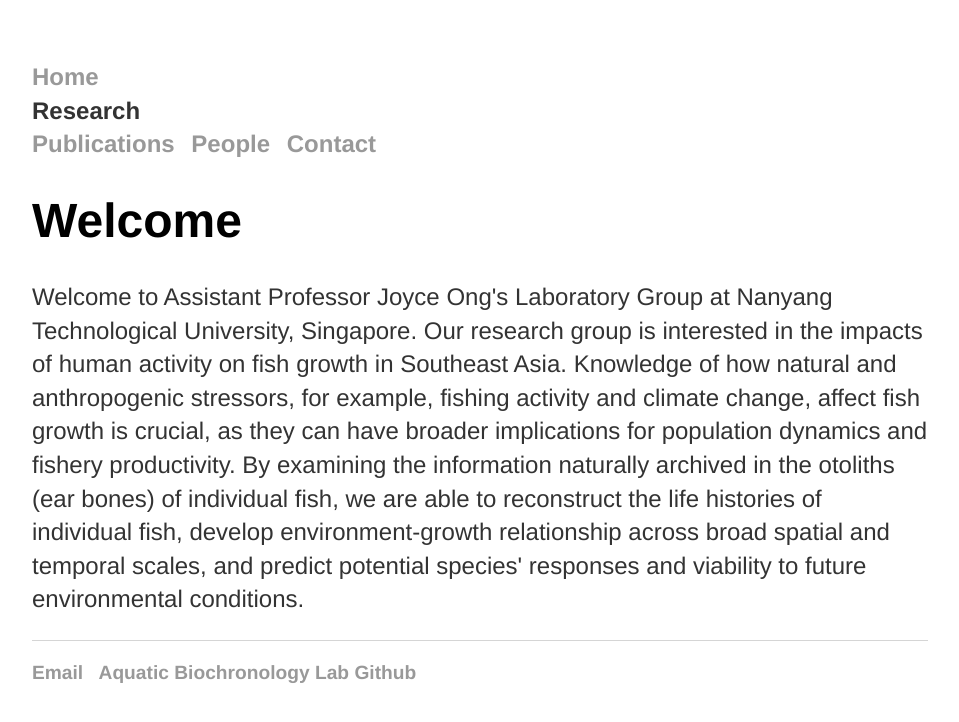
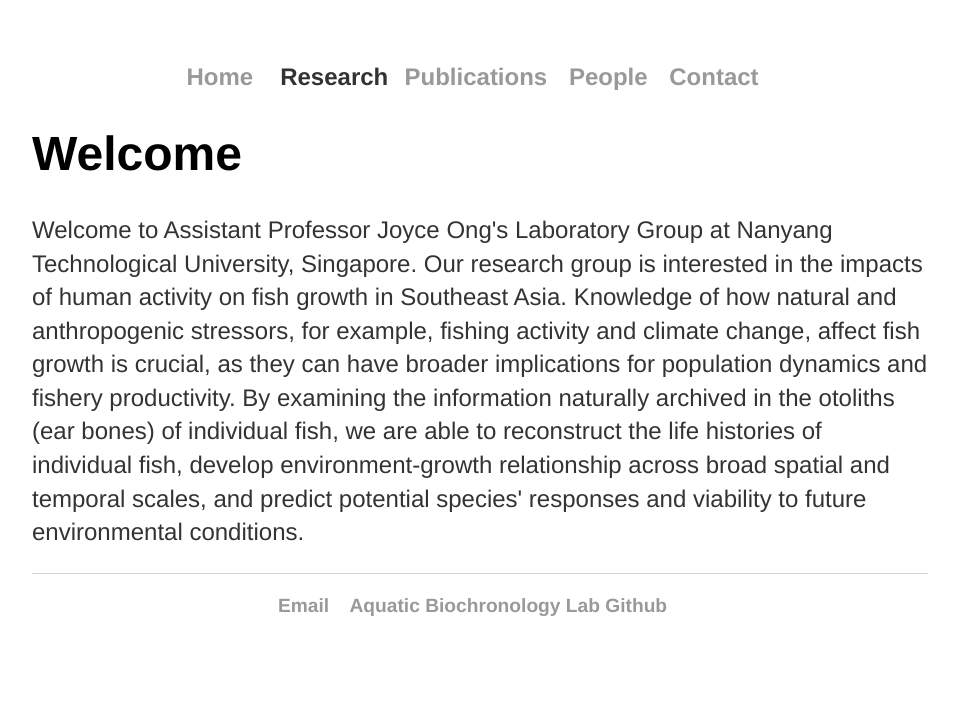
Before and after one commit to Aquatic-Biochronology-Lab/Aquatic-Biochronology-Lab.github.io, a Jekyll site: the page built from index.html, in a window 1280 px wide. Shown: the top 722 px of the page, without its empty margins (160-1119 px from the left). Built offline with Jekyll 4.4.1, drawn with Linux system fonts in a browser that asks for light colours.

Commit message:
Update main.css

```diff
--- a/css/main.css
+++ b/css/main.css
@@ -9,11 +9,12 @@
     padding: 0px;
     list-style: none;
     font-weight: bold;
+    text-align: center;
 }
 
 nav ul li, footer ul li {
-    display: inline;
-    margin-right: 10px;
+    display: inline-block;
+    margin-right: 15px;
 }
 
 a {
```
